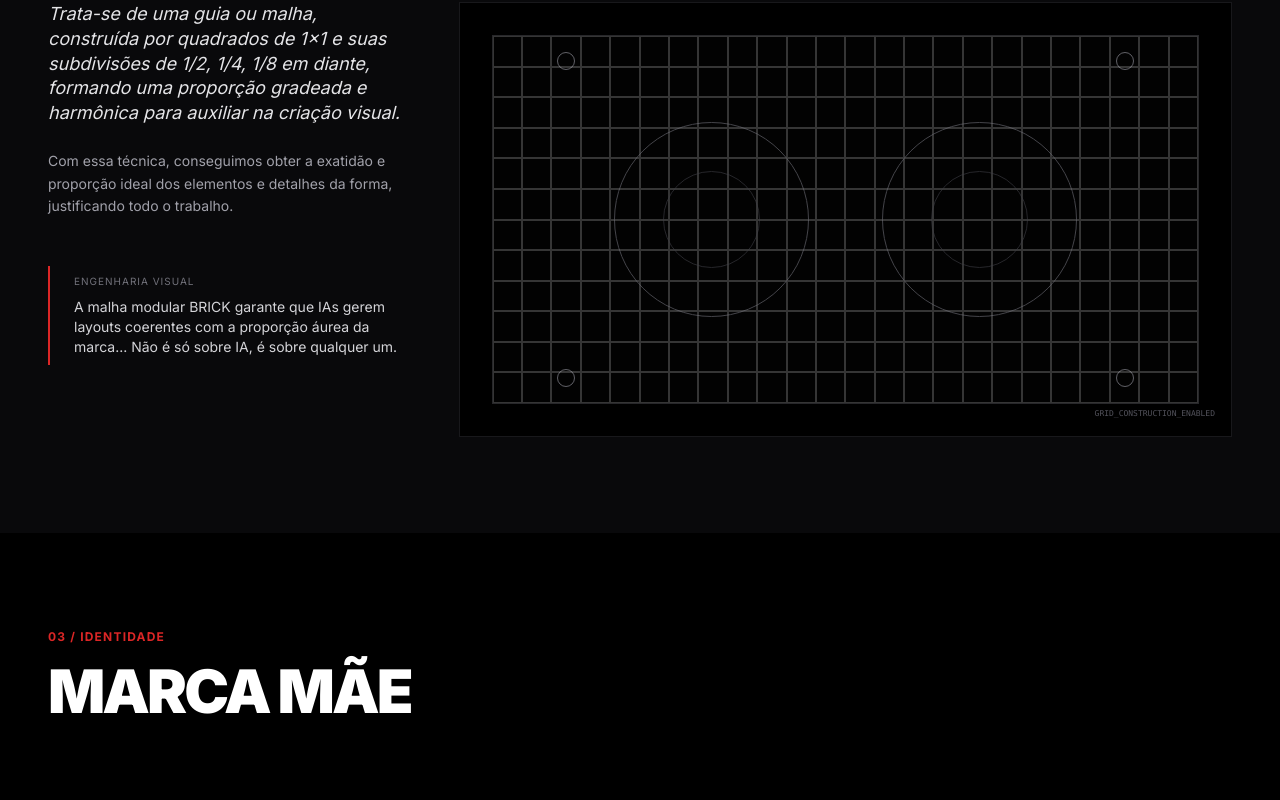
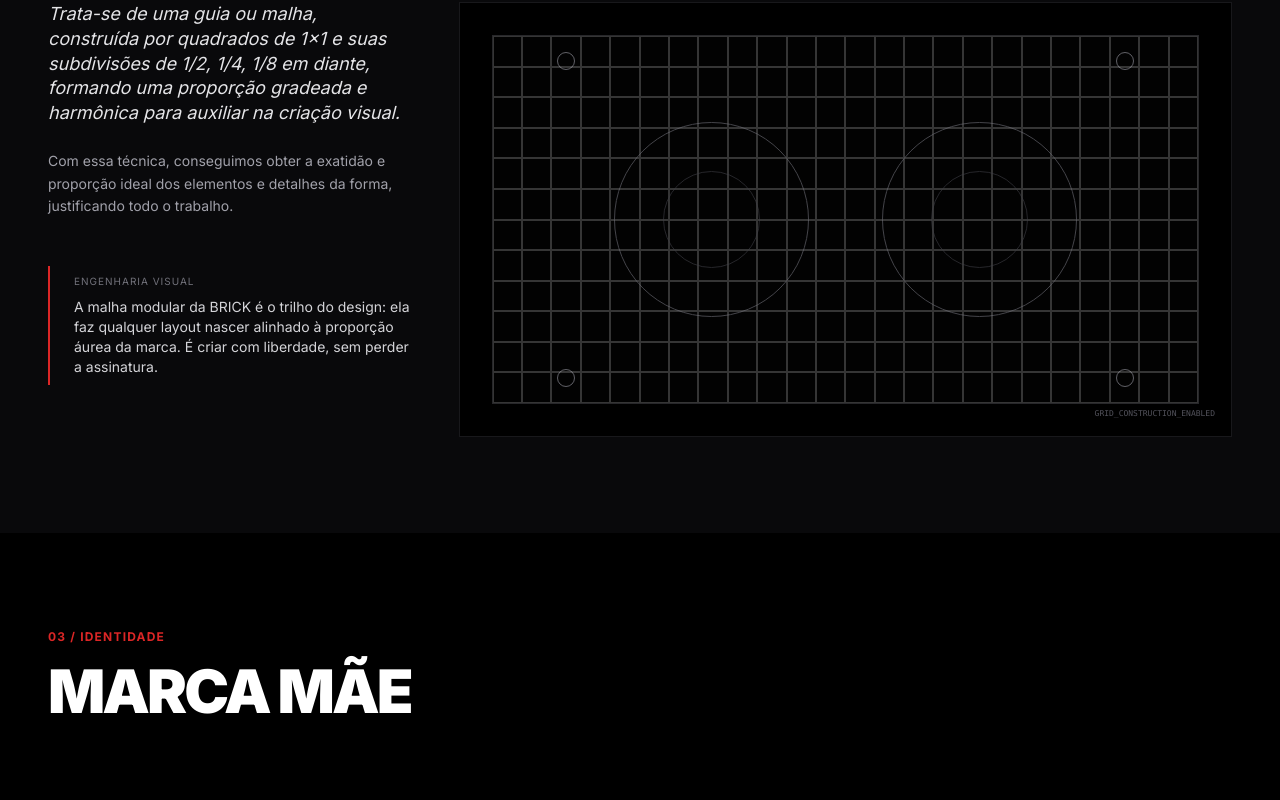
Before and after one commit to Gpanazio/brand, a React (Vite) app: page / in a window 1280 px wide. Shown: the part 1935-2735 px from the top of the page. Built offline with nearby package versions, Linux system fonts and the light colour scheme.

Commit message:
Remove typography block tiles

```diff
--- a/App.tsx
+++ b/App.tsx
@@ -117,7 +117,7 @@ const App: React.FC = () => {
               </div>
               <div className="border-l-2 border-red-600 pl-6 py-2">
                  <p className="text-[10px] uppercase tracking-widest text-zinc-500 mb-2">Engenharia Visual</p>
-                 <p className="text-sm text-zinc-300">A malha modular BRICK garante que IAs gerem layouts coerentes com a proporção áurea da marca... Não é só sobre IA, é sobre qualquer um.</p>
+                <p className="text-sm text-zinc-300">A malha modular da BRICK é o trilho do design: ela faz qualquer layout nascer alinhado à proporção áurea da marca. É criar com liberdade, sem perder a assinatura.</p>
               </div>
             </div>
 
@@ -298,12 +298,6 @@ const App: React.FC = () => {
                     </p>
                   </div>
 
-                  <div className="flex gap-4 items-end">
-                    <div className="w-16 h-24 bg-white flex items-center justify-center font-black text-black text-4xl">B</div>
-                    <div className="w-16 h-24 bg-zinc-900 flex items-center justify-center font-light text-white text-4xl border border-zinc-800">r</div>
-                    <div className="w-16 h-24 bg-red-600 flex items-center justify-center font-black text-white text-4xl">i</div>
-                    <div className="w-16 h-24 bg-zinc-900 flex items-center justify-center font-light text-zinc-500 text-4xl border border-zinc-800">k</div>
-                  </div>
               </div>
             </div>
           </div>
```
